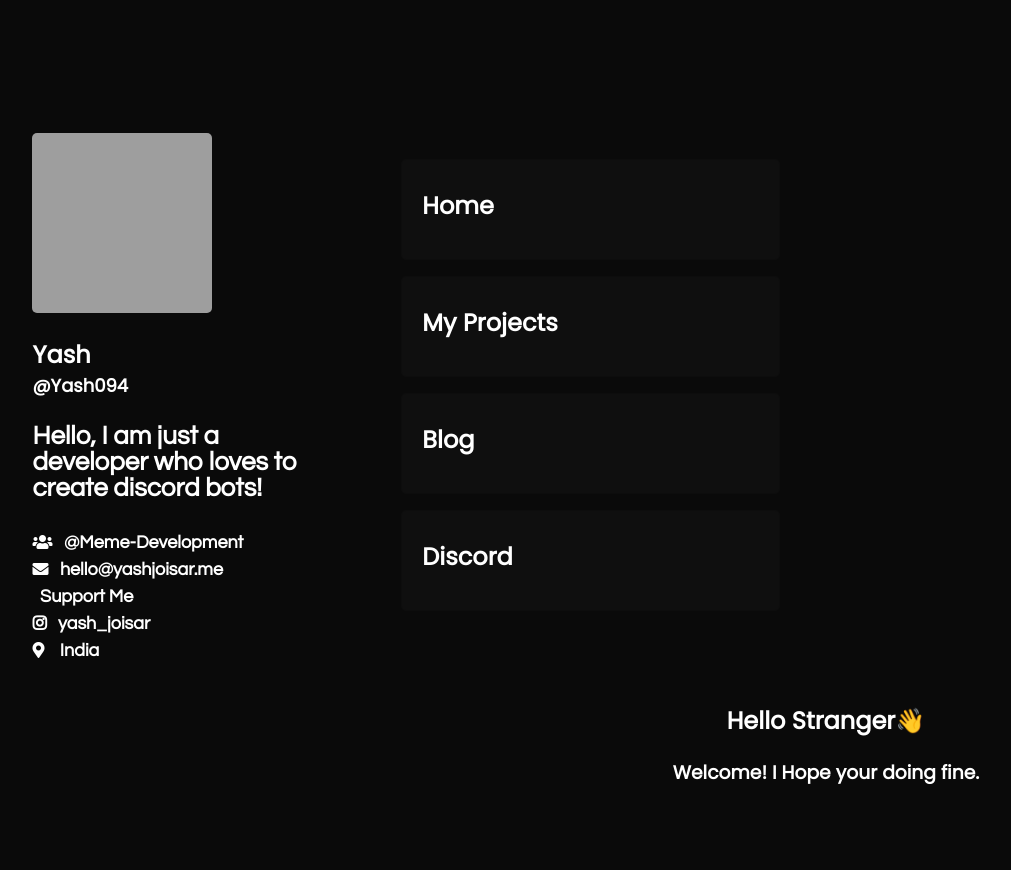
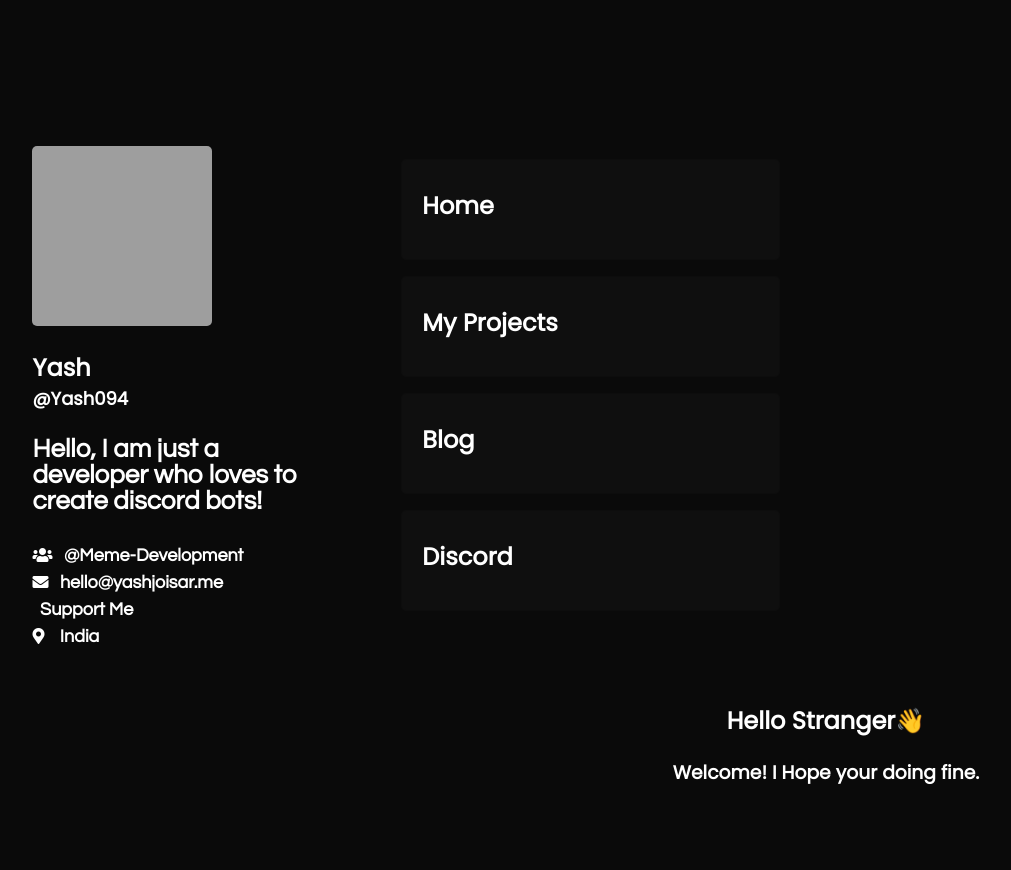
Before and after one commit to Yash094/Portfolio, a plain HTML site: page index.html in a window 1280 px wide. Shown: the whole page, without its empty margins (6-1017 px from the left). Drawn offline with nearby package versions, Linux system fonts and the light colour scheme; no server answers; grey boxes are pictures that could not be loaded; a script that the page names is missing; some icons are missing.

Commit message:
Update index.html

```diff
--- a/index.html
+++ b/index.html
@@ -46,7 +46,7 @@
         <span style="display:block;"><i class="fas fa-envelope"></i> &nbsp; <a
                 href="mailto:hello@yashjoisar.me">hello@yashjoisar.me</a></span>
         <span style="display:block;"> <span class="iconify" data-icon="simple-icons:kofi"></span>&nbsp;&nbsp;<a href="https://ko-fi.com/yash094">Support Me</a></span>
-        <span style="display:block;"><i class="fab fa-instagram"></i> &nbsp;&nbsp;<a href="http://www.instagram.com/yash_joisar">yash_joisar</a></span>
+
 
         <span style="display:block;"><i class="fas fa-map-marker-alt"></i> &nbsp;&nbsp; India</span>
     </div>
```
